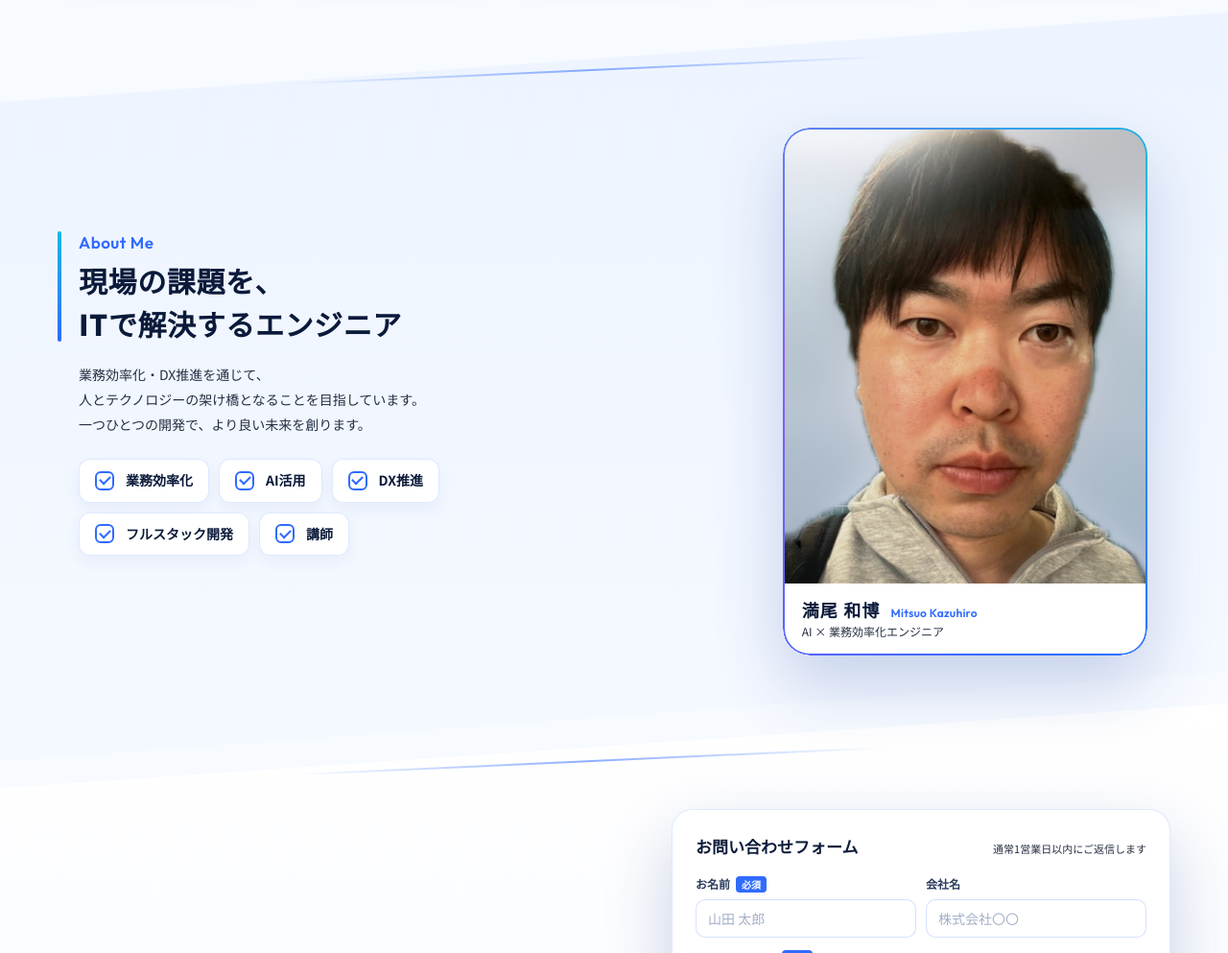
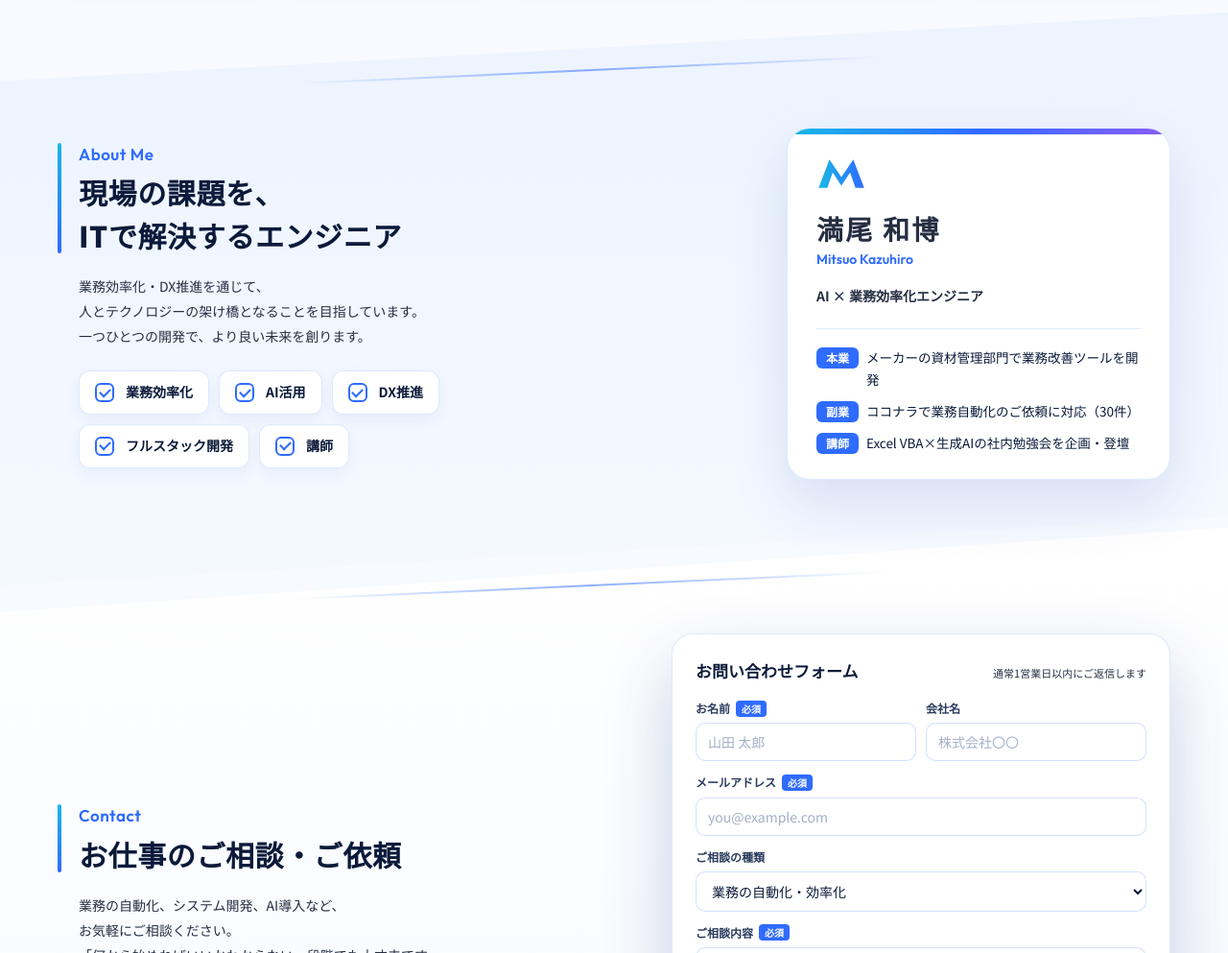
Before and after one commit to MITSUO1206/MITSUO-portfoliesite, a plain HTML site: page index.html in a window 1280 px wide. Shown: the part 4000-4993 px from the top of the page at 96% size. Drawn offline with Linux system fonts and the light colour scheme; animation ran at ten frames a second; a web font is replaced by a local one.

Commit message:
About のプロフィール写真を一旦外し、名前カードに置き換え
- 写真ファイルもリポジトリから削除（公開 URL からも見えないようにする）
- 名前・肩書きと、本業・副業・講師の要点をカードで表示

Co-Authored-By: Claude Opus 5.5 <noreply@anthropic.com>
Claude-Session: https://claude.ai/code/session_013dRvrveWUURoKT1Mbswv7C

```diff
--- a/index.html
+++ b/index.html
@@ -234,6 +234,16 @@ body.wm-open{overflow:hidden}
 .st-top{grid-template-columns:1fr}
 .st-top .stats{grid-template-columns:repeat(3,1fr)}
 @media (max-width:760px){.st-top .stats{grid-template-columns:1fr}}
+/* About: name card (no photo) */
+.namecard{width:min(400px,100%);background:#fff;border:1px solid var(--line);border-radius:24px;padding:30px 30px 26px;box-shadow:0 24px 60px rgba(30,70,160,.14);position:relative;overflow:hidden}
+.namecard::before{content:"";position:absolute;left:0;right:0;top:0;height:6px;background:linear-gradient(90deg,var(--cyan),var(--blue),var(--violet))}
+.namecard svg{width:52px;height:34px;margin-bottom:14px}
+.namecard .nc-name{margin:0;font-size:28px;font-weight:900;letter-spacing:.08em;line-height:1.3}
+.namecard .nc-en{margin:2px 0 0;font-family:var(--en);font-size:14px;font-weight:600;color:var(--blue)}
+.namecard .nc-role{margin:12px 0 0;font-size:14px;font-weight:700}
+.nc-facts{list-style:none;margin:20px 0 0;padding:18px 0 0;border-top:1px solid var(--line);display:grid;gap:10px}
+.nc-facts li{font-size:13.5px;line-height:1.7;display:grid;grid-template-columns:44px 1fr;gap:8px}
+.nc-facts b{font-size:12px;color:#fff;background:var(--blue);border-radius:6px;text-align:center;height:22px;line-height:22px;margin-top:1px}
 /* Process */
 .pr-lead{display:grid;grid-template-columns:auto 1fr;gap:20px 48px;align-items:center;margin:26px 0 0 22px}
 .pr-catch{margin:0;font-size:clamp(22px,2.6vw,32px);font-weight:900;line-height:1.5;letter-spacing:.02em}
@@ -672,9 +682,16 @@ footer .menu{gap:28px;font-size:13px}
       </ul>
     </div>
     <div class="about-visual">
-      <div class="photo" id="photo">
-        <img src="img/me.jpg" alt="満尾 和博の写真" width="800" height="1000" loading="lazy">
-        <div class="nameplate"><b>満尾 和博 <small>Mitsuo Kazuhiro</small></b><span>AI × 業務効率化エンジニア</span></div>
+      <div class="namecard">
+        <svg viewBox="0 0 46 30" aria-hidden="true"><path d="M2 28 L12 2 L23 18 L34 2 L44 28 L36 28 L31 14 L23 26 L15 14 L10 28 Z" fill="url(#lg)"/></svg>
+        <p class="nc-name">満尾 和博</p>
+        <p class="nc-en">Mitsuo Kazuhiro</p>
+        <p class="nc-role">AI × 業務効率化エンジニア</p>
+        <ul class="nc-facts">
+          <li><b>本業</b>メーカーの資材管理部門で業務改善ツールを開発</li>
+          <li><b>副業</b>ココナラで業務自動化のご依頼に対応（30件）</li>
+          <li><b>講師</b>Excel VBA×生成AIの社内勉強会を企画・登壇</li>
+        </ul>
       </div>
     </div>
   </div>
```
Also changed, not shown: img/me.jpg (deleted), 1 other file.
